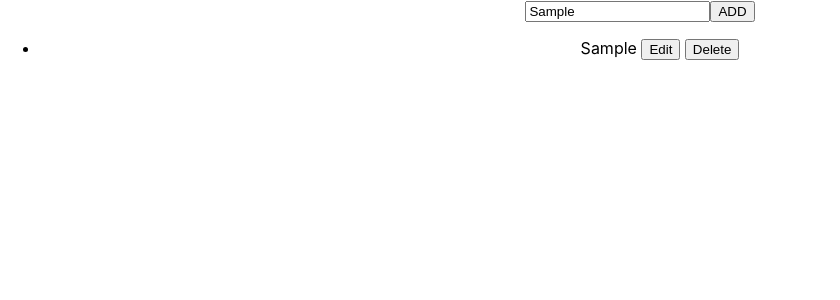
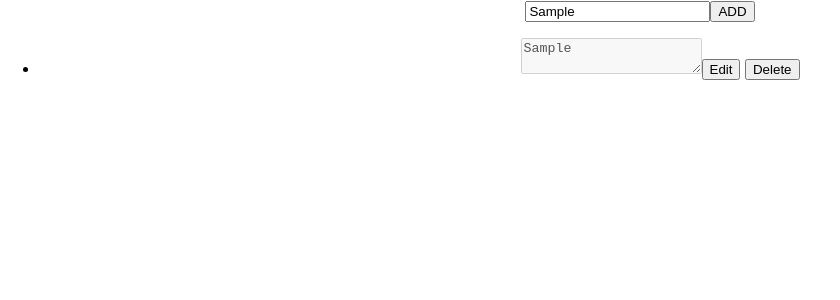
Before and after one commit to jj77847/todo-list-app, a React (Create React App) app: page / in a window 1280 px wide. Both pictures are taken after typing "Sample" into the empty fields and a click on the button "ADD". Shown: the top 300 px of the page, without its empty margins (0-840 px from the left). Built offline with nearby package versions, Linux system fonts and the light colour scheme.

Commit message:
added editing

```diff
--- a/src/componants/Todos.js
+++ b/src/componants/Todos.js
@@ -1,4 +1,4 @@
-import { useState } from "react";
+import { useRef, useState } from "react";
 import { connect } from "react-redux";
 import { addTodos, removeTodos } from "../redux/reducer";
 
@@ -10,13 +10,28 @@ const mapStateToProps = (state) => {
 
 const mapDispatchToProps = (dispatch) => {
   return {
-    addTodo: (abj) => dispatch(addTodos(abj)),
+    addTodo: (obj) => dispatch(addTodos(obj)),
     removeTodo: (id) => dispatch(removeTodos(id)),
+    updateTodo: (obj) => dispatch(updateTodos(obj)),
   };
 };
 
 const Todos = (props) => {
   const [todo, setTodo] = useState("");
+
+  const inputRef = useRef(true);
+
+  const changeFocus = () => {
+    inputRef.current.disabled = false;
+    inputRef.current.focus();
+  };
+
+  const update = (id, value, e) => {
+    if (e.which === 13) {
+      props.updateTodo({ id, item: value });
+      inputRef.current.disabled = true;
+    }
+  };
 
   const handleChange = (e) => {
     setTodo(e.target.value);
@@ -48,8 +63,13 @@ const Todos = (props) => {
         {props.todos.map((item) => {
           return (
             <li key={item.id}>
-              {item.item}{" "}
-              <button onClick={() => props.removeTodo(item.id)}>Edit</button>{" "}
+              <textarea
+                ref={inputRef}
+                disabled={inputRef}
+                defaultValue={item.item}
+                onKeyPress={(e) => update(item.id, inputRef.current.value, e)}
+              />
+              <button onClick={() => changeFocus()}>Edit </button>{" "}
               <button onClick={() => props.removeTodo(item.id)}>Delete</button>{" "}
             </li>
           );
```
